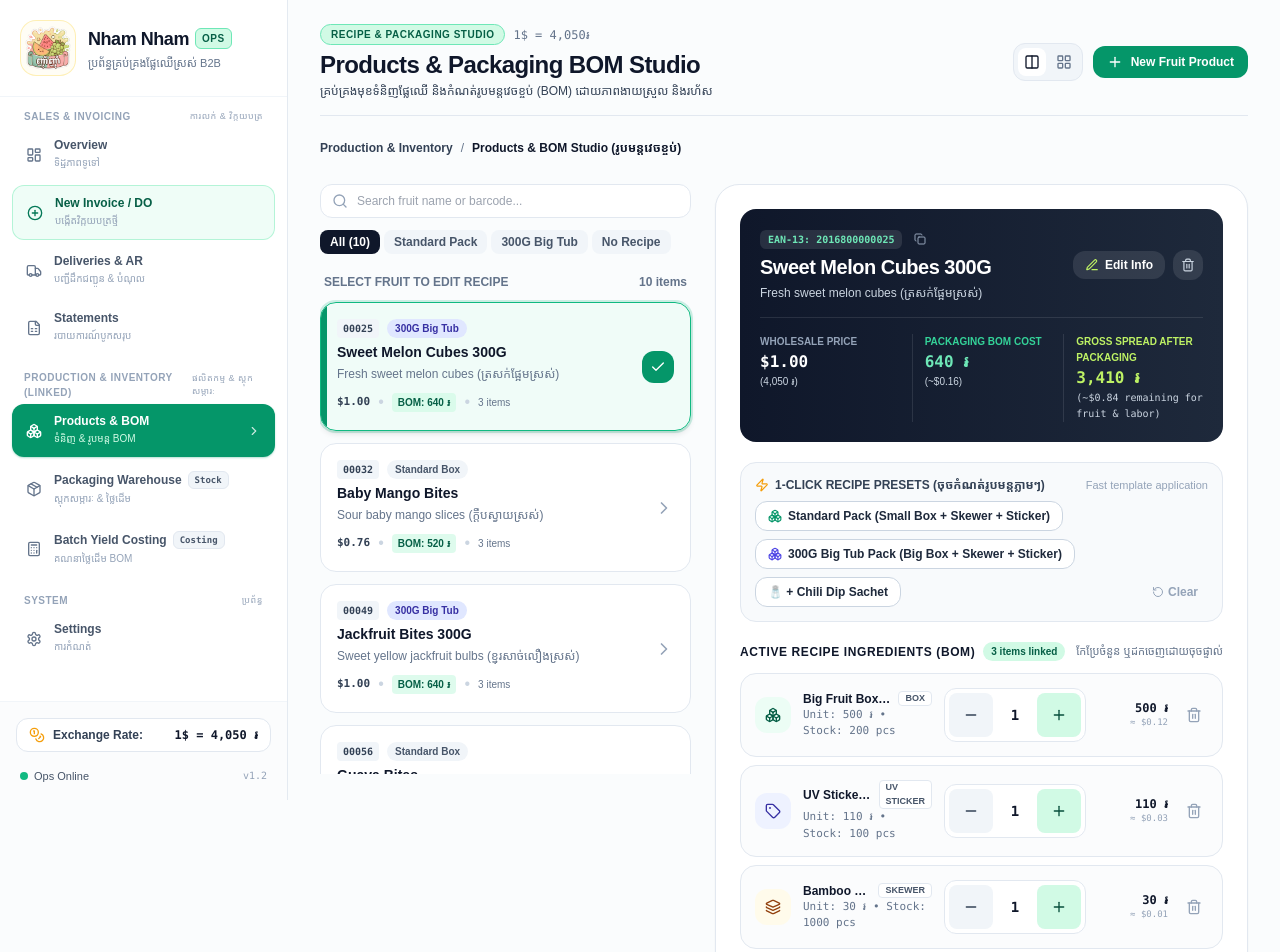
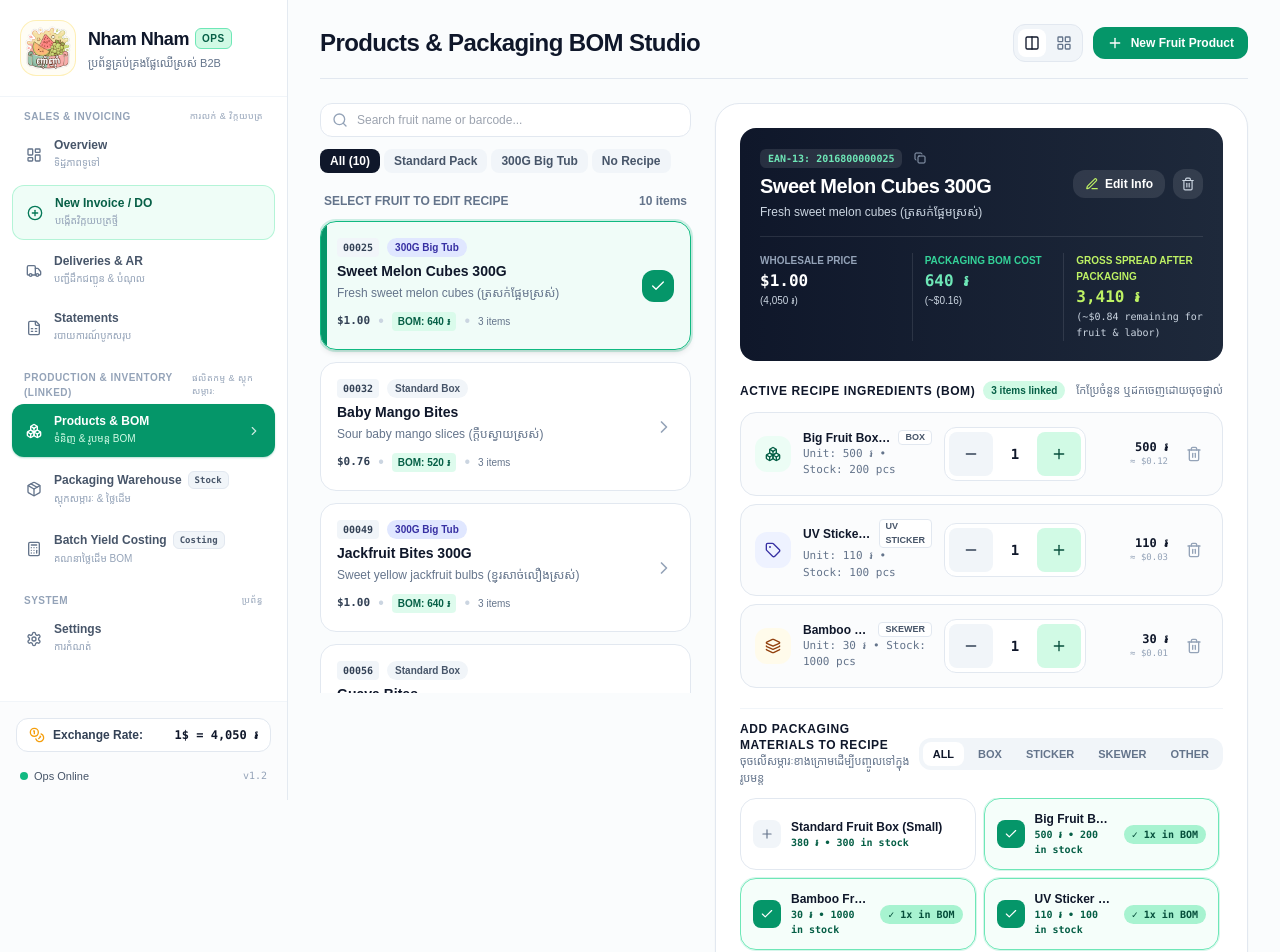
Before and after one commit to Swordsman1313/NhamSystem, a Next.js app: page /products in a window 1280 px wide. Shown: the top 952 px of the page. Built offline with nearby package versions, Linux system fonts and the light colour scheme; a web font is replaced by a local one.

Commit message:
fix(products): remove presets bar and breadcrumbs, align sticker BOM mapping, and fix 300g box container

```diff
--- a/app/products/page.tsx
+++ b/app/products/page.tsx
@@ -38,6 +38,7 @@ import {
   getPackagingItems,
   deletePackagingItem,
   getProducts,
+  saveProducts,
   addProduct,
   updateProduct,
   deleteProduct,
@@ -111,9 +112,43 @@ export default function ProductBOMBuilderPage() {
   };
 
   const loadData = () => {
-    const loadedProducts = getProducts();
+    let loadedProducts = getProducts();
     const loadedPackaging = getPackagingItems();
     const loadedSettings = getSettings();
+
+    // Ensure 300g products default to box-big-300g (500 Riel) and aligned sticker IDs
+    let productsUpdated = false;
+    loadedProducts = loadedProducts.map((p) => {
+      const is300g =
+        p.barcode === '2016800000025' ||
+        p.barcode === '2016800000049' ||
+        p.barcode === '2016800000117' ||
+        (p.nameEn || p.name || '').toLowerCase().includes('300g');
+      if (is300g && p.bom) {
+        let bomChanged = false;
+        const newBom = p.bom.map((item) => {
+          if (item.packagingItemId === 'box-small-std') {
+            bomChanged = true;
+            return { ...item, packagingItemId: 'box-big-300g' };
+          }
+          if (p.barcode === '2016800000025' && item.packagingItemId === 'sticker-sweet-melon') {
+            bomChanged = true;
+            return { ...item, packagingItemId: 'sticker-2016800000025' };
+          }
+          return item;
+        });
+        if (bomChanged) {
+          productsUpdated = true;
+          return { ...p, bom: newBom };
+        }
+      }
+      return p;
+    });
+
+    if (productsUpdated) {
+      saveProducts(loadedProducts);
+    }
+
     setProducts(loadedProducts);
     setPackagingItems(loadedPackaging);
     setExchangeRate(loadedSettings.exchangeRate || 4050);
@@ -139,6 +174,21 @@ export default function ProductBOMBuilderPage() {
       window.removeEventListener('storage', handleUpdate);
     };
   }, []);
+
+  const isItemInBOM = (bom: BOMItem[] | undefined, pkg: PackagingItem) => {
+    if (!bom) return undefined;
+    return bom.find((b) => {
+      if (b.packagingItemId === pkg.id) return true;
+      if (pkg.barcodeRef && b.packagingItemId === `sticker-${pkg.barcodeRef}`) return true;
+      if (
+        (pkg.id === 'sticker-sweet-melon' || pkg.id === 'sticker-2016800000025' || pkg.barcodeRef === '2016800000025') &&
+        (b.packagingItemId === 'sticker-sweet-melon' || b.packagingItemId === 'sticker-2016800000025')
+      ) {
+        return true;
+      }
+      return false;
+    });
+  };
 
   const packagingMap = useMemo(() => {
     const map = new Map<string, PackagingItem>(packagingItems.map((p) => [p.id, p]));
@@ -265,10 +315,13 @@ export default function ProductBOMBuilderPage() {
   const handleAdjustItemQty = (packagingItemId: string, delta: number) => {
     if (!selectedProduct) return;
     const currentBOM = selectedProduct.bom ? [...selectedProduct.bom] : [];
-    const itemIndex = currentBOM.findIndex((b) => b.packagingItemId === packagingItemId);
+    const pkg = packagingMap.get(packagingItemId);
+    const existing = isItemInBOM(currentBOM, pkg || ({ id: packagingItemId } as PackagingItem));
+    const targetId = existing ? existing.packagingItemId : packagingItemId;
+    const itemIndex = currentBOM.findIndex((b) => b.packagingItemId === targetId);
 
     if (itemIndex === -1 && delta > 0) {
-      handleUpdateActiveBOM([...currentBOM, { packagingItemId, quantity: 1 }]);
+      handleUpdateActiveBOM([...currentBOM, { packagingItemId: targetId, quantity: 1 }]);
       return;
     }
 
@@ -276,7 +329,7 @@ export default function ProductBOMBuilderPage() {
       const newQty = currentBOM[itemIndex].quantity + delta;
       if (newQty <= 0) {
         // Remove item
-        const filtered = currentBOM.filter((b) => b.packagingItemId !== packagingItemId);
+        const filtered = currentBOM.filter((b) => b.packagingItemId !== targetId);
         handleUpdateActiveBOM(filtered, 'Removed from recipe');
       } else {
         currentBOM[itemIndex] = { ...currentBOM[itemIndex], quantity: newQty };
@@ -289,8 +342,10 @@ export default function ProductBOMBuilderPage() {
   const handleRemoveFromBOM = (packagingItemId: string) => {
     if (!selectedProduct) return;
     const currentBOM = selectedProduct.bom ? [...selectedProduct.bom] : [];
-    const filtered = currentBOM.filter((b) => b.packagingItemId !== packagingItemId);
     const pkg = packagingMap.get(packagingItemId);
+    const existing = isItemInBOM(currentBOM, pkg || ({ id: packagingItemId } as PackagingItem));
+    const targetId = existing ? existing.packagingItemId : packagingItemId;
+    const filtered = currentBOM.filter((b) => b.packagingItemId !== targetId);
     handleUpdateActiveBOM(filtered, `Removed "${pkg?.name || packagingItemId}" from recipe`);
   };
 
@@ -298,20 +353,23 @@ export default function ProductBOMBuilderPage() {
   const handleAddToBOM = (packagingItemId: string) => {
     if (!selectedProduct) return;
     const currentBOM = selectedProduct.bom ? [...selectedProduct.bom] : [];
-    const exists = currentBOM.find((b) => b.packagingItemId === packagingItemId);
     const pkg = packagingMap.get(packagingItemId);
+    const existing = isItemInBOM(currentBOM, pkg || ({ id: packagingItemId } as PackagingItem));
 
-    if (exists) {
-      handleAdjustItemQty(packagingItemId, 1);
+    if (existing) {
+      handleAdjustItemQty(existing.packagingItemId, 1);
     } else {
-      handleUpdateActiveBOM([...currentBOM, { packagingItemId, quantity: 1 }], `Added "${pkg?.name || packagingItemId}" to recipe`);
+      handleUpdateActiveBOM(
+        [...currentBOM, { packagingItemId, quantity: 1 }],
+        `Added "${pkg?.name || packagingItemId}" to recipe`
+      );
     }
   };
 
   // Find matching sticker for a product
   const getMatchingStickerId = (prod: Product): string => {
     const stickerMap: Record<string, string> = {
-      '2016800000025': 'sticker-sweet-melon',
+      '2016800000025': 'sticker-2016800000025',
       '2016800000032': 'sticker-baby-mango',
       '2016800000049': 'sticker-jackfruit',
       '2016800000056': 'sticker-guava',
@@ -332,54 +390,6 @@ export default function ProductBOMBuilderPage() {
         p.name.toLowerCase().includes(prod.name.split(' ')[0].toLowerCase())
     );
     return nameMatch ? nameMatch.id : `sticker-${prod.barcode}`;
-  };
-
-  // 1-Click Preset: Standard Box Pack
-  const handleApplyStandardPreset = () => {
-    if (!selectedProduct) return;
-    const stickerId = getMatchingStickerId(selectedProduct);
-    const recipe: BOMItem[] = [
-      { packagingItemId: 'box-small-std', quantity: 1 },
-      { packagingItemId: stickerId, quantity: 1 },
-      { packagingItemId: 'skewer-wood', quantity: 1 },
-    ];
-    handleUpdateActiveBOM(recipe, 'Applied Standard Pack: 1x Small Box + 1x Skewer + 1x Sticker');
-  };
-
-  // 1-Click Preset: 300g Big Tub Pack
-  const handleApply300gPreset = () => {
-    if (!selectedProduct) return;
-    const stickerId = getMatchingStickerId(selectedProduct);
-    const recipe: BOMItem[] = [
-      { packagingItemId: 'box-big-300g', quantity: 1 },
-      { packagingItemId: stickerId, quantity: 1 },
-      { packagingItemId: 'skewer-wood', quantity: 1 },
-    ];
-    handleUpdateActiveBOM(recipe, 'Applied 300G Big Tub Pack: 1x Big Box + 1x Skewer + 1x Sticker');
-  };
-
-  // 1-Click Preset: Add Chili Salt Sachet
-  const handleToggleChiliSalt = () => {
-    if (!selectedProduct) return;
-    const currentBOM = selectedProduct.bom ? [...selectedProduct.bom] : [];
-    const hasChili = currentBOM.some((b) => b.packagingItemId === 'chili-salt-sachet');
-    if (hasChili) {
-      handleUpdateActiveBOM(
-        currentBOM.filter((b) => b.packagingItemId !== 'chili-salt-sachet'),
-        'Removed Chili Salt Dip'
-      );
-    } else {
-      handleUpdateActiveBOM(
-        [...currentBOM, { packagingItemId: 'chili-salt-sachet', quantity: 1 }],
-        'Added Chili Salt Dip (+50៛)'
-      );
-    }
-  };
-
-  // 1-Click Preset: Clear Recipe
-  const handleClearRecipe = () => {
-    if (!selectedProduct) return;
-    handleUpdateActiveBOM([], 'Cleared recipe ingredients');
   };
 
   // --- Quick Edit Product Details ---
@@ -559,18 +569,9 @@ export default function ProductBOMBuilderPage() {
       {/* Main Header */}
       <div className="flex flex-col sm:flex-row sm:items-center justify-between gap-4 pb-4 border-b border-slate-200">
         <div>
-          <div className="flex items-center space-x-2">
-            <span className="px-2.5 py-0.5 rounded-full bg-emerald-100 text-emerald-800 border border-emerald-300 text-[10px] font-bold uppercase tracking-wider">
-              Recipe &amp; Packaging Studio
-            </span>
-            <span className="text-xs text-slate-500 font-mono">1$ = {exchangeRate.toLocaleString()}៛</span>
-          </div>
-          <h1 className="text-xl sm:text-2xl font-black text-slate-900 tracking-tight mt-1">
+          <h1 className="text-xl sm:text-2xl font-black text-slate-900 tracking-tight">
             Products &amp; Packaging BOM Studio
           </h1>
-          <p className="text-xs text-slate-700 font-khmer mt-0.5">
-            គ្រប់គ្រងមុខទំនិញផ្លែឈើ និងកំណត់រូបមន្តវេចខ្ចប់ (BOM) ដោយភាពងាយស្រួល និងរហ័ស
-          </p>
         </div>
 
         {/* Quick Action Buttons & View Mode Toggle */}
@@ -605,13 +606,6 @@ export default function ProductBOMBuilderPage() {
             <span>New Fruit Product</span>
           </button>
         </div>
-      </div>
-
-      {/* Breadcrumb Navigation Header */}
-      <div className="flex items-center space-x-2 text-xs text-slate-500 pb-1">
-        <span className="font-semibold text-slate-700">Production &amp; Inventory</span>
-        <span>/</span>
-        <span className="font-bold text-slate-900">Products &amp; BOM Studio (រូបមន្តវេចខ្ចប់)</span>
       </div>
 
       {/* Interactive Recipe & BOM Studio (Split Workbench & Grid) */}
@@ -925,57 +919,6 @@ export default function ProductBOMBuilderPage() {
                       </div>
                     </div>
 
-                    {/* 1-Click Smart Recipe Presets Bar */}
-                    <div className="bg-slate-50 rounded-2xl p-3.5 border border-slate-200 space-y-2">
-                      <div className="flex items-center justify-between text-xs font-bold text-slate-700">
-                        <span className="flex items-center space-x-1.5">
-                          <Zap className="w-3.5 h-3.5 text-amber-500" />
-                          <span>1-CLICK RECIPE PRESETS (ចុចកំណត់រូបមន្តភ្លាមៗ)</span>
-                        </span>
-                        <span className="text-[11px] text-slate-400 font-normal">
-                          Fast template application
-                        </span>
-                      </div>
-
-                      <div className="flex flex-wrap gap-2">
-                        <button
-                          type="button"
-                          onClick={handleApplyStandardPreset}
-                          className="px-3 py-1.5 rounded-xl bg-white hover:bg-emerald-50 border border-slate-300 hover:border-emerald-400 text-slate-800 text-xs font-bold shadow-2xs transition flex items-center space-x-1.5 group"
-                        >
-                          <Boxes className="w-3.5 h-3.5 text-emerald-600" />
-                          <span>Standard Pack (Small Box + Skewer + Sticker)</span>
-                        </button>
-
-                        <button
-                          type="button"
-                          onClick={handleApply300gPreset}
-                          className="px-3 py-1.5 rounded-xl bg-white hover:bg-indigo-50 border border-slate-300 hover:border-indigo-400 text-slate-800 text-xs font-bold shadow-2xs transition flex items-center space-x-1.5 group"
-                        >
-                          <Boxes className="w-3.5 h-3.5 text-indigo-600" />
-                          <span>300G Big Tub Pack (Big Box + Skewer + Sticker)</span>
-                        </button>
-
-                        <button
-                          type="button"
-                          onClick={handleToggleChiliSalt}
-                          className="px-3 py-1.5 rounded-xl bg-white hover:bg-amber-50 border border-slate-300 hover:border-amber-400 text-slate-800 text-xs font-bold shadow-2xs transition flex items-center space-x-1.5"
-                        >
-                          <span>🧂 + Chili Dip Sachet</span>
-                        </button>
-
-                        <button
-                          type="button"
-                          onClick={handleClearRecipe}
-                          className="px-2.5 py-1.5 rounded-xl text-slate-400 hover:text-red-600 hover:bg-red-50 text-xs font-bold transition ml-auto flex items-center space-x-1"
-                          title="Remove all ingredients"
-                        >
-                          <RotateCcw className="w-3 h-3" />
-                          <span>Clear</span>
-                        </button>
-                      </div>
-                    </div>
-
                     {/* Active Recipe Ingredients List */}
                     <div className="space-y-3">
                       <div className="flex items-center justify-between">
@@ -1086,7 +1029,7 @@ export default function ProductBOMBuilderPage() {
                           <Package className="w-8 h-8 text-slate-300 mx-auto" />
                           <div className="text-xs font-bold text-slate-700">No Packaging Materials in Recipe</div>
                           <p className="text-[11px] text-slate-400 font-khmer">
-                            ចុចលើ 1-Click Recipe Presets ខាងលើ ឬចុចជ្រើសរើសសម្ភារៈខាងក្រោមដើម្បីបញ្ចូល
+                            ចុចជ្រើសរើសសម្ភារៈខាងក្រោមដើម្បីបញ្ចូលទៅក្នុងរូបមន្ត
                           </p>
                         </div>
                       )}
@@ -1126,9 +1069,7 @@ export default function ProductBOMBuilderPage() {
                       {/* Material cards grid */}
                       <div className="grid grid-cols-1 sm:grid-cols-2 gap-2 max-h-60 overflow-y-auto pr-1">
                         {availableMaterialsForStudio.map((pkg) => {
-                          const existingInBOM = selectedProduct.bom?.find(
-                            (b) => b.packagingItemId === pkg.id
-                          );
+                          const existingInBOM = isItemInBOM(selectedProduct.bom, pkg);
                           const isAttached = Boolean(existingInBOM);
                           const badge = getCategoryBadge(pkg.category);
 
@@ -1162,7 +1103,7 @@ export default function ProductBOMBuilderPage() {
 
                               {isAttached && (
                                 <span className="text-[10px] font-mono font-bold px-2 py-0.5 rounded-full bg-emerald-200 text-emerald-900 shrink-0">
-                                  {existingInBOM?.quantity}x in BOM
+                                  ✓ {existingInBOM?.quantity}x in BOM
                                 </span>
                               )}
                             </div>
--- a/lib/initialData.ts
+++ b/lib/initialData.ts
@@ -52,7 +52,7 @@ export const INITIAL_PRODUCTS: (Product & { subtitle?: string })[] = [
     wholesalePriceUSD: 1.00,
     bom: [
       { packagingItemId: 'box-big-300g', quantity: 1 },
-      { packagingItemId: 'sticker-sweet-melon', quantity: 1 },
+      { packagingItemId: 'sticker-2016800000025', quantity: 1 },
       { packagingItemId: 'skewer-wood', quantity: 1 },
     ],
   },
```
